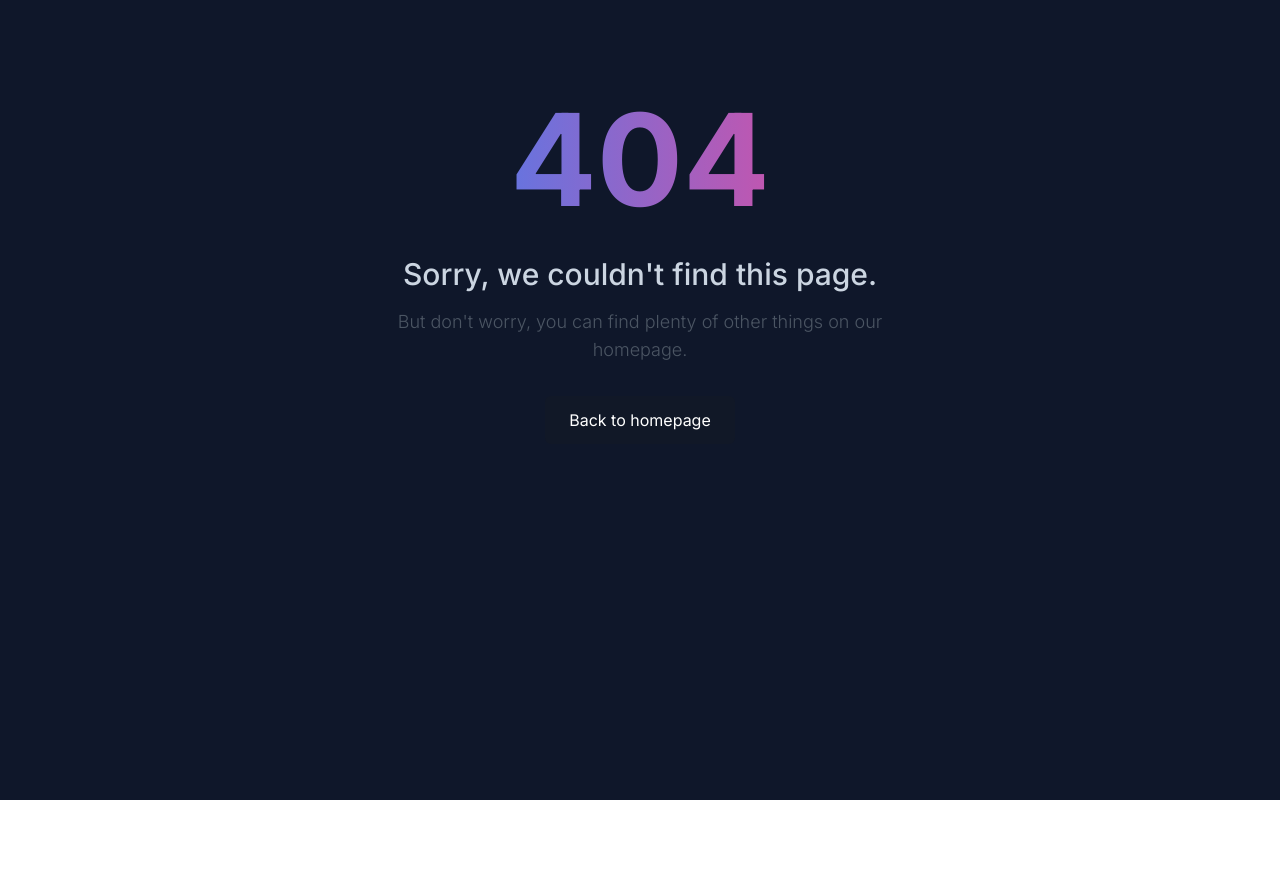
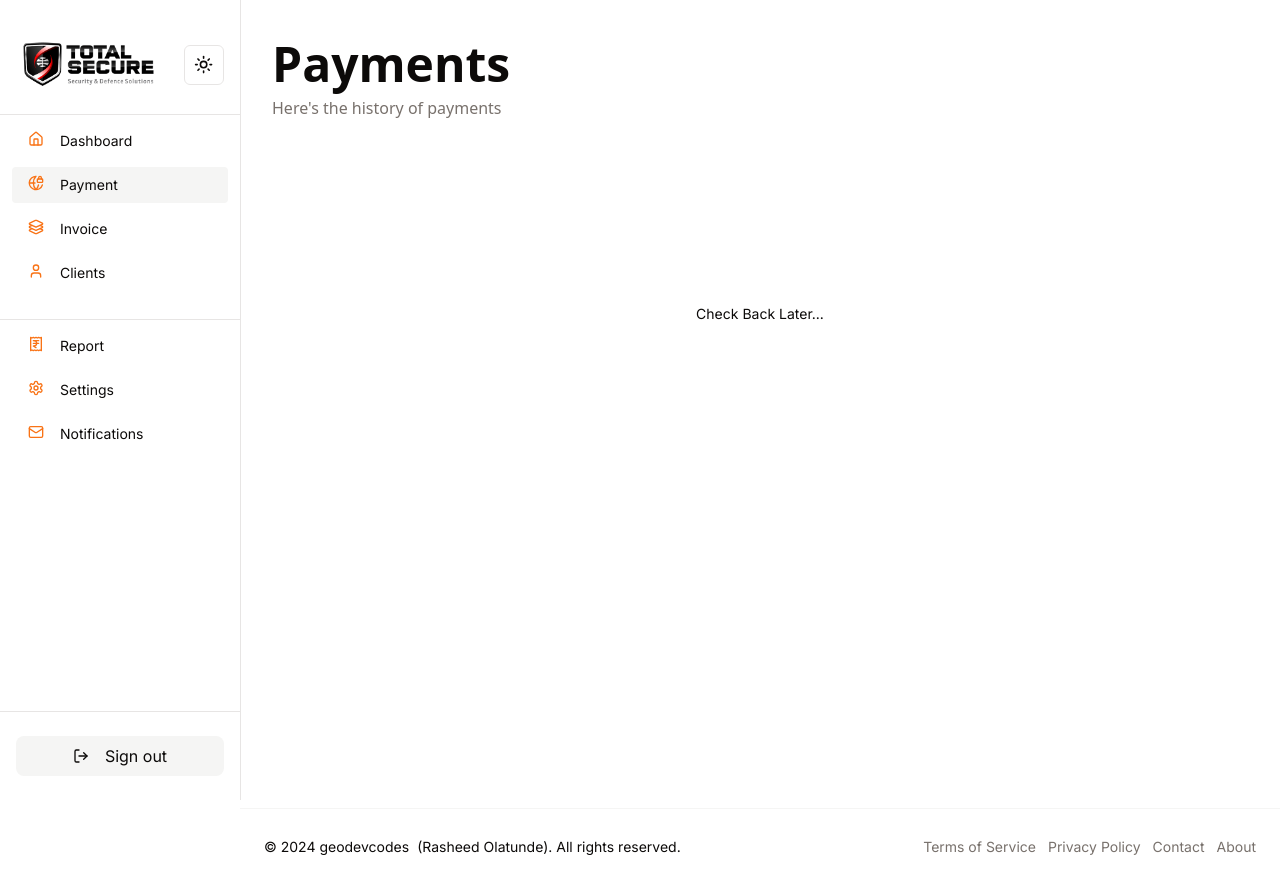
Before and after one commit to olatunde1998/ts-invoice-matrix, a Next.js app: page /payment in a window 1280 px wide. Before the commit this address had no page. Before the commit the page ends 800 px from the top, so only its background shows below. Built offline with nearby package versions, Linux system fonts and the light colour scheme.

Commit message:
Payment Page created

```diff
--- /dev/null
+++ b/app/payment/[id]/page.tsx
@@ -0,0 +1,15 @@
+
+
+export default function PaymentDetailsPage({ params }: { params: any }) {
+  const paymentId = params.id;
+  // const projectArray = projectLinks || [];
+  // const project = projectArray.find((item) => item?.id === projectId);
+
+  return (
+    <div className="px-4 p-2 mb-4 md:p-8 lg:mb-0  font-sans min-h-screen ">
+      <div>
+        This is PDP (Product Detail Page) coming soon...
+      </div>
+    </div>
+  );
+}
--- /dev/null
+++ b/app/payment/page.tsx
@@ -0,0 +1,23 @@
+import type { Metadata } from "next";
+import HeaderCrumb from "@/app/components/header-crumb/HeaderCrumb";
+
+export const metadata: Metadata = {
+  title: "Payment | geodevcodes",
+  description: "Total Secure Application",
+};
+
+export default function PaymentPage() {
+  return (
+    <main className="min-h-screen px-4 p-2 md:p-8">
+      <div>
+        <HeaderCrumb
+          screenName="Payments"
+          screenContent="Here's the history of payments"
+        />
+      </div>
+      <section className="h-fit mt-8 p-6">
+        <h3 className="mt-32  text-sm  text-center">Check Back Later...</h3>
+      </section>
+    </main>
+  );
+}
```
